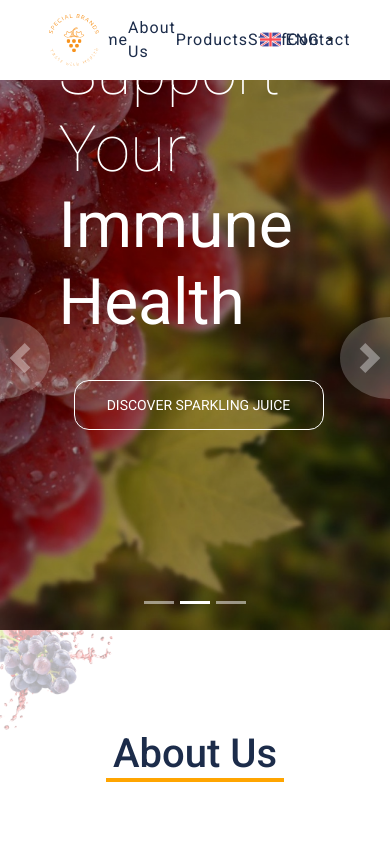
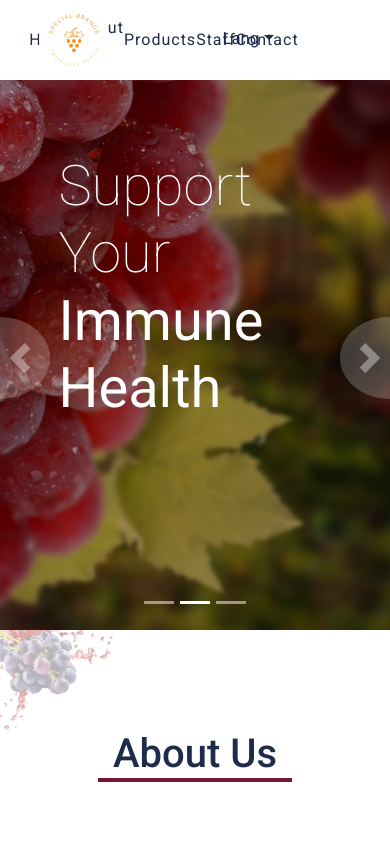
Before and after one commit to noopntr/special_brands, a React (Create React App) app: page / in a window 390 px wide. Shown: the top 844 px of the page. Built offline with nearby package versions, Linux system fonts and the light colour scheme.

Commit message:
Responsive and some fixes

```diff
--- a/src/App.css
+++ b/src/App.css
@@ -70,9 +70,9 @@ a:hover {
   padding-left: 5px;
 }
 
-button:hover {
+/* button:hover {
   width: 210px;
-}
+} */
 
 /* Button End */
 
--- a/src/Components/About/About.css
+++ b/src/Components/About/About.css
@@ -1,6 +1,6 @@
 /* About */
 
-.about{
+.about {
   margin-left: auto;
   margin-right: auto;
 }
@@ -25,6 +25,13 @@
   margin-bottom: 50px;
 }
 
+.about .title h1 {
+  max-width: fit-content;
+  padding-left: 15px;
+  padding-right: 15px;
+  border-bottom: 4px solid #741634;
+}
+
 .about img {
   position: absolute;
   left: 0;
@@ -36,7 +43,7 @@
   align-items: center;
   width: 30em;
   height: 20em;
-    background-image: url('../../Assets/Imgs/About/abt.png');
+  background-image: url("../../Assets/Imgs/About/abt.png");
   background-repeat: no-repeat;
   background-size: cover;
   border-radius: 25px;
@@ -68,13 +75,12 @@
 
 /* About End */
 
-
 /* Responsive */
 
 @media screen and (max-width: 812px) {
   /* About */
 
-  .about{
+  .about {
     width: 100%;
     margin-left: auto;
     margin-right: auto;
@@ -112,7 +118,7 @@
     align-items: center;
     width: 15em;
     height: 18em;
-      background-image: url('../../Assets/Imgs/About/abt.png');
+    background-image: url("../../Assets/Imgs/About/abt.png");
     background-repeat: no-repeat;
     background-size: cover;
     border-radius: 25px;
@@ -134,7 +140,7 @@
     width: fit-content;
   }
 
-    .about h1 {
+  .about .title h1 {
     max-width: fit-content;
     padding-left: 15px;
     padding-right: 15px;
--- a/src/Components/Contact/Contact.css
+++ b/src/Components/Contact/Contact.css
@@ -182,19 +182,10 @@
 
 /* Contact Left Branding */
 .contact {
-  overflow-x: hidden;
-  display: grid;
-  grid-template-areas:
-  "right"
-  "left";
-  gap: 10px;
-  grid-template-columns: repeat(1, auto);
-  grid-template-rows: repeat(1, 100%);
+  display: flex;
   width: 100%;
-  margin-top: 100px;
-  min-width: 100%;
-  /* overflow: hidden; */
-  /* margin-bottom: 100vh; */
+  height: auto;
+  flex-direction: column-reverse;
 }
 
 .left {
--- /dev/null
+++ b/src/Components/Contact/ContactLeft.jsx
@@ -0,0 +1,69 @@
+import React from 'react'
+import brandLogo from '../../Assets/BrandLogo/BrandLogo.svg'
+import { IoIosMail } from 'react-icons/io'
+import { CgPhone } from 'react-icons/cg'
+import { TiLocation } from 'react-icons/ti'
+import { AiFillFacebook, AiOutlineInstagram, AiFillYoutube, AiOutlineTwitter } from 'react-icons/ai'
+
+
+function ContactLeft() {
+    return (
+        <div className="contact-left-side left">
+            <div className="contact-branding">
+                <div className="contact-info">
+                    <div className="brandingLogo">
+                        <img src={brandLogo} alt="background" />
+                    </div>
+                    <div className="contact-branding-icons first">
+                        <div className="icon">
+                            <TiLocation />
+                        </div>
+                        <div className="naming">
+                            <p>Address</p>
+                            <p>11 Franklin street, London the UK</p>
+                        </div>
+                    </div>
+
+                    <div className="contact-branding-icons second">
+                        <div className="icon">
+                            <IoIosMail />
+                        </div>
+
+                        <div className="naming">
+                            <p>Email</p>
+                            <p>Nino@SpecialBrands.co.uk</p>
+                        </div>
+                    </div>
+
+                    <div className="contact-branding-icons third">
+                        <div className="icon">
+                            <CgPhone />
+                        </div>
+                        <div className="naming">
+                            <p>Phone</p>
+                            <p>+000 123 456 789</p>
+                        </div>
+                    </div>
+                    <div className="contact-socials">
+                        <ul>
+                            <li>
+                                <a href='https://Facebook.com' rel="noreferrer" target="_blank"><AiFillFacebook /></a>
+                            </li>
+                            <li>
+                                <a href='https://Instagram.com' rel="noreferrer" target="_blank"><AiOutlineInstagram /></a>
+                            </li>
+                            <li>
+                                <a href='https://Youtube.com' rel="noreferrer" target="_blank"><AiFillYoutube /></a>
+                            </li>
+                            <li>
+                                <a href='https://Twitter.com' rel="noreferrer" target="_blank"><AiOutlineTwitter /></a>
+                            </li>
+                        </ul>
+                    </div>
+                </div>
+            </div>
+        </div>
+    )
+}
+
+export default ContactLeft
--- /dev/null
+++ b/src/Components/Contact/ContactRight.jsx
@@ -0,0 +1,26 @@
+import React from 'react'
+
+function ContactRight() {
+    return (
+        <div className="contact-form right">
+            <div className="title">
+                <h1>Contact Us</h1>
+            </div>
+            <div className="contact-inputs">
+                <form>
+                    <div className="flex-row">
+                        <input type="text" id="name" name="name" placeholder="Name Surname" />
+                        <input type="email" id="email" name="email" placeholder="Email" />
+                    </div>
+                    <div className="flex-col">
+                        <input type="text" id="subject" name="subject" placeholder="Subject" />
+                        <textarea type="text" id="message" name="message" placeholder="Message" />
+                        <button type="submit">Send Message</button>
+                    </div>
+                </form>
+            </div>
+        </div>
+    )
+}
+
+export default ContactRight
--- a/src/Components/FirstCarousel/FirstCarousel.jsx
+++ b/src/Components/FirstCarousel/FirstCarousel.jsx
@@ -19,7 +19,7 @@ function FirstCarousel() {
                     </div>
                     <Carousel.Caption className={styles.carouselContent}>
                         <h1>Support Your <br/> <b>Immune Health</b></h1>
-                        <button className={styles.carouselButton}>DISCOVER SPARKLING JUICE</button>
+                        {/* <button className={styles.carouselButton}>DISCOVER SPARKLING JUICE</button> */}
                     </Carousel.Caption>
                 </Carousel.Item>
                 <Carousel.Item className={styles.carouselPics}>
@@ -33,7 +33,7 @@ function FirstCarousel() {
 
                     <Carousel.Caption className={styles.carouselContent}>
                         <h1>Support Your <br/> <b>Immune Health</b></h1>
-                        <button className={styles.carouselButton}>DISCOVER SPARKLING JUICE</button>
+                        {/* <button className={styles.carouselButton}>DISCOVER SPARKLING JUICE</button> */}
                     </Carousel.Caption>
                 </Carousel.Item>
                 <Carousel.Item className={styles.carouselPics}>
@@ -46,7 +46,7 @@ function FirstCarousel() {
                     </div>
                     <Carousel.Caption className={styles.carouselContent}>
                         <h1>Support Your <br/> <b>Immune Health</b></h1>
-                        <button className={styles.carouselButton}>DISCOVER SPARKLING JUICE</button>
+                        {/* <button className={styles.carouselButton}>DISCOVER SPARKLING JUICE</button> */}
                     </Carousel.Caption>
                 </Carousel.Item>
             </Carousel>
--- a/src/Components/FirstCarousel/FirstCarousel.module.css
+++ b/src/Components/FirstCarousel/FirstCarousel.module.css
@@ -8,7 +8,6 @@
     height: 550px;
     object-fit: cover;
     background-size: cover;
-    /* background-repeat: no-repeat; */
 }
 
 .filterOnPic {
@@ -25,7 +24,7 @@
 }
 
 .carouselContent h1 {
-    font-size: 64px;
+    font-size: 3.5em;
     font-weight: 100;
     padding-bottom: 15px;
 }
--- a/src/Components/Header/Header.jsx
+++ b/src/Components/Header/Header.jsx
@@ -1,8 +1,7 @@
 import React from 'react';
 import './Header.css'
 import BrandLogoNav from '../../Assets/BrandLogo/BrandLogo.svg'
-import Eng from '../../Assets/BrandLogo/Eng.svg'
-import { RiArrowDownSFill } from 'react-icons/ri'
+import LangDropDown from './LangDropDown';
 
 const Header = () => {
     return (
@@ -38,9 +37,7 @@ const Header = () => {
                     {/* Languages */}
                     <ul className="right-nav">
                         <li>
-                            <img style={{width: '21px', marginRight: '5px', marginBottom: '2px'}} src={Eng} alt="ENG" />
-                            <a href="/">ENG</a>
-                            <RiArrowDownSFill style={{paddingBottom:'4px', width: '20px'}} />
+                            <LangDropDown />
                         </li>
                     </ul>
             </nav>
--- /dev/null
+++ b/src/Components/Header/LangDropDown.css
@@ -0,0 +1,23 @@
+.mb-1 {
+    border: none;
+}
+
+.language button {
+    background-color: transparent;
+    color: #1C2C4A;
+    border: none;
+    font-size: 1.2em!important;
+}
+
+.language button:hover {
+    background-color: transparent;
+    color: #1C2C4A;
+    border: none;
+}
+
+.dropdown-toggle {
+    background-color: transparent!important;
+    border-color: transparent!important;
+    color: #1C2C4A!important;
+    box-shadow: none!important;
+}
--- /dev/null
+++ b/src/Components/Header/LangDropDown.jsx
@@ -0,0 +1,30 @@
+import React from 'react'
+import './LangDropDown.css'
+import { ButtonGroup, Dropdown, DropdownButton } from 'react-bootstrap'
+import Eng from '../../Assets/BrandLogo/Eng.svg'
+
+function LangDropDown() {
+
+    return (
+        <>
+            <div className="mb-1 language defButton">
+                {[DropdownButton].map((DropdownType, idx) => (
+                <DropdownType
+                    as={ButtonGroup}
+                    key={idx}
+                    id={`dropdown-button-drop-${idx}`}
+                    size="lg"
+                    title="Lang"
+                    aria-expanded="false"
+                >
+                    <Dropdown.Item eventKey="1">English<img style={{width: '21px', marginRight: '5px', marginBottom: '2px'}} src={Eng} alt="ENG" /></Dropdown.Item>
+                    <Dropdown.Item eventKey="2">ქართული</Dropdown.Item>
+                    <Dropdown.Item eventKey="3">עִבְרִית</Dropdown.Item>
+                </DropdownType>
+                ))}
+            </div>
+        </>
+    )
+}
+
+export default LangDropDown
--- a/src/Components/Staff/Staff.css
+++ b/src/Components/Staff/Staff.css
@@ -16,6 +16,13 @@
   .staff .carousel {
     margin-top: 50px;
     margin-bottom: 50px;
+  }
+
+  .staff .title h1 {
+    max-width: fit-content;
+    padding-left: 15px;
+    padding-right: 15px;
+    border-bottom: 4px solid #741634;
   }
 
   .staff>img {
@@ -98,6 +105,13 @@
     background-color: #1C2C4A;
   }
 
+  .staff .title h1 {
+    max-width: fit-content;
+    padding-left: 15px;
+    padding-right: 15px;
+    border-bottom: 4px solid #741634;
+  }
+
   .staff .carousel-control-next {
     margin-right: 15px;
     right: 0;
```
Also changed, not shown: src/Components/Contact/Contact.jsx (+4 -80 lines). Lines whose indentation alone changed are shown as unchanged.
